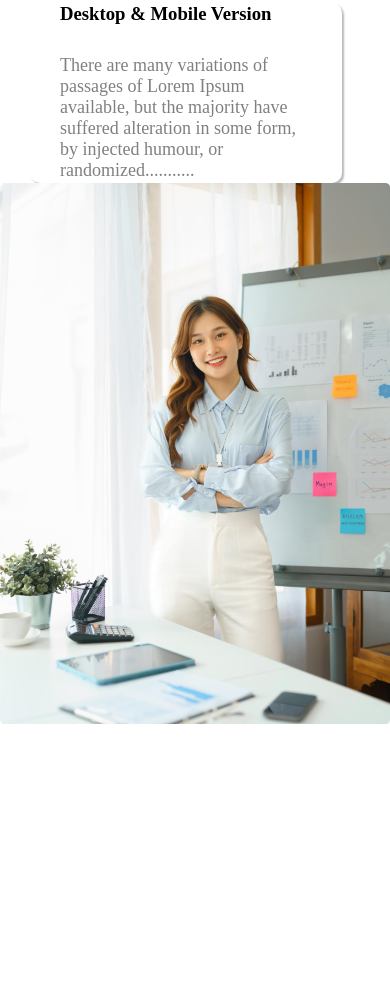
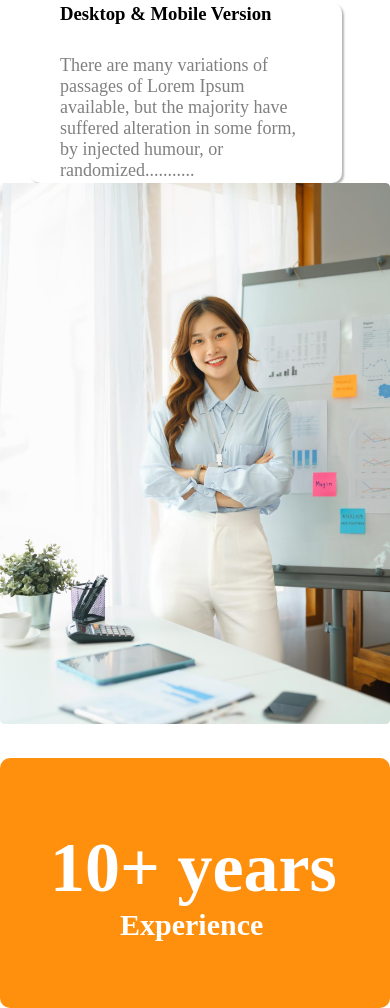
Before and after one commit to codermahbub20/my-second-project-repo, a plain HTML site: page index.html in a window 390 px wide. Shown: the part 3949-4957 px from the top of the page. Before the commit the page ends 4677 px from the top, so only its background shows below. Drawn offline with Linux system fonts and the light colour scheme.

Commit message:
Section push

```diff
--- a/index.html
+++ b/index.html
@@ -74,6 +74,10 @@
 
                 <div class="enjoy-photo">
                     <img src="./images/architect.png" alt="">
+                    <div class="years">
+                        <h1>10+ years</h1>
+                        <h2>Experience</h2>
+                    </div>
                 </div>
         </section>
     </main>
--- a/style.css
+++ b/style.css
@@ -134,6 +134,35 @@ span{
     color: grey;
 }
 
+.years{
+    height: 250px;
+    width: 400px;
+    background-color: #FF900E;
+    border-radius: 10px;
+    position: relative;
+    margin-top: -130px;
+    margin-left: -90px;
+}
+.years h1{
+    color: white;
+    font-size: 70px;
+    text-align: center;
+    position: absolute;
+    margin-top: 70px;
+    margin-left: 50px;
+}
+.years h2{
+    color: white;
+    margin-top: 150px;
+    position: absolute;
+    margin-left: 120px;
+    font-size: 30px;
+}
+
+
+
+
+
 @media screen and (max-width: 576px) {
     .header{
         overflow-x: hidden;
@@ -175,4 +204,14 @@ span{
     .enjoy-photo img{
         width: 100%;
     }
+
+    .years{
+        height: 250px;
+        width: 100%;
+        background-color: #FF900E;
+        border-radius: 10px;
+        position: relative;
+        margin-top: 30px;
+        margin-left: 0px;
+    }
 }
```
